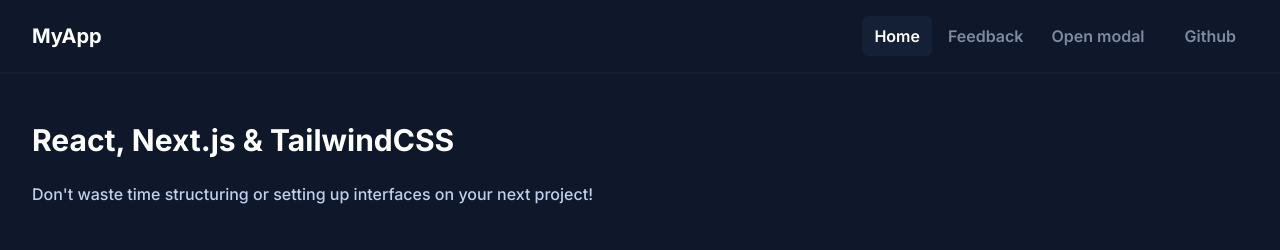
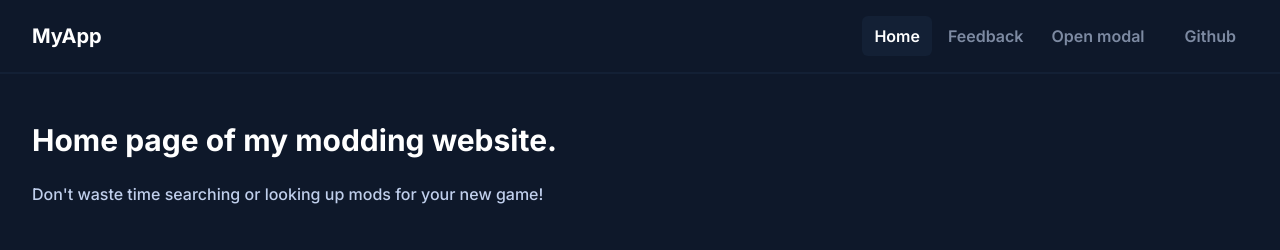
Before and after one commit to lewgy/frontend-boilerplate, a Next.js app: page / in a window 1280 px wide. Shown: the top 250 px of the page. Built offline with nearby package versions, Linux system fonts and the light colour scheme; some icons are missing.

Commit message:
Titles Change

```diff
--- a/src/pages/index.tsx
+++ b/src/pages/index.tsx
@@ -17,7 +17,7 @@
   const hydratePosts = HydratePosts(posts);
 
   return (
-    <Layout title={'Index | Boilerlate'}>
+    <Layout title={'Index | Lewgy'}>
       <Container>
         <motion.div
           className="w-full"
@@ -28,11 +28,10 @@
           <div className={'py-12'}>
             <div className={'mb-12'}>
               <h1 className={'font-bold text-white text-3xl mb-6'}>
-                React, Next.js & TailwindCSS
+                Home page of my modding website.
               </h1>
               <h2 className={'font-medium text-on-naked-900'}>
-                Don't waste time structuring or setting up interfaces on your
-                next project!
+                Don't waste time searching or looking up mods for your new game!
               </h2>
             </div>
             <Button.Group className="flex space-y-5 sm:space-y-0 sm:space-x-5 mb-6">
```
